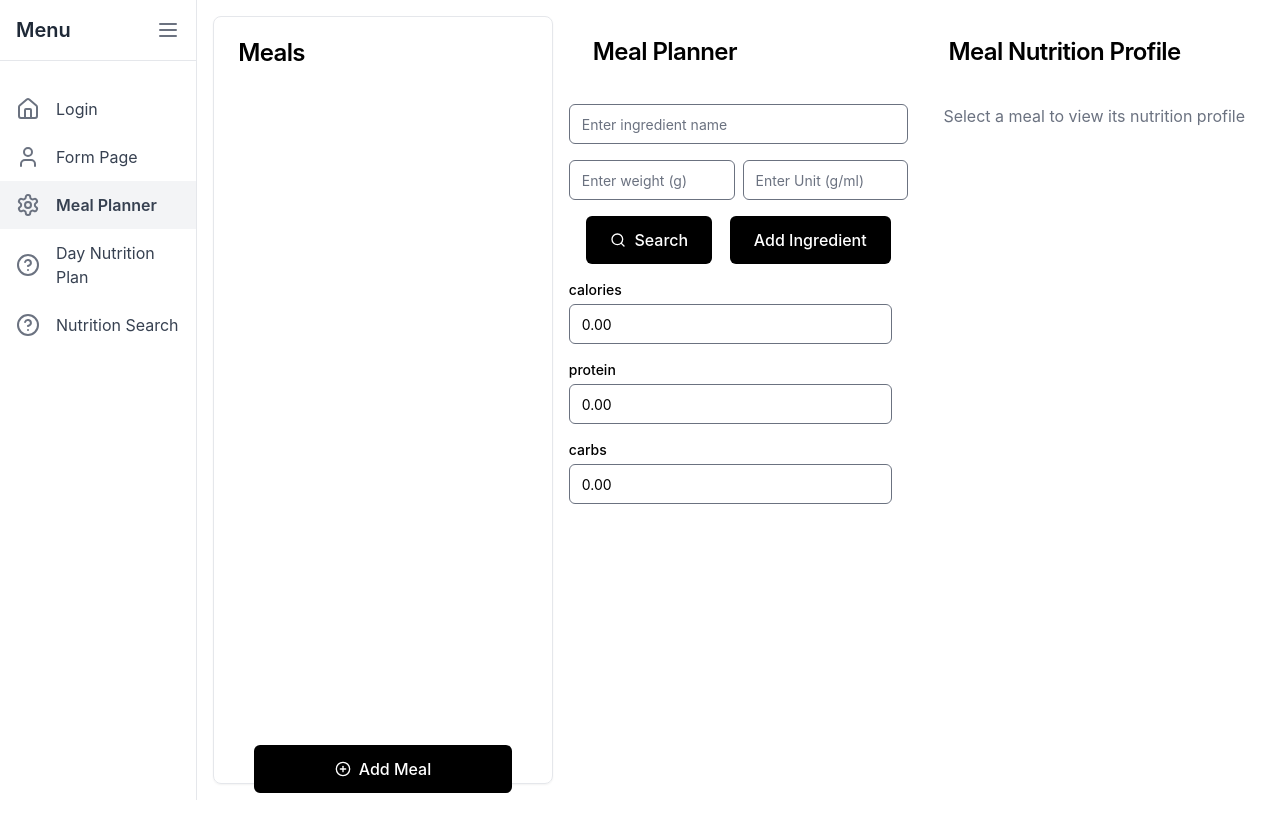
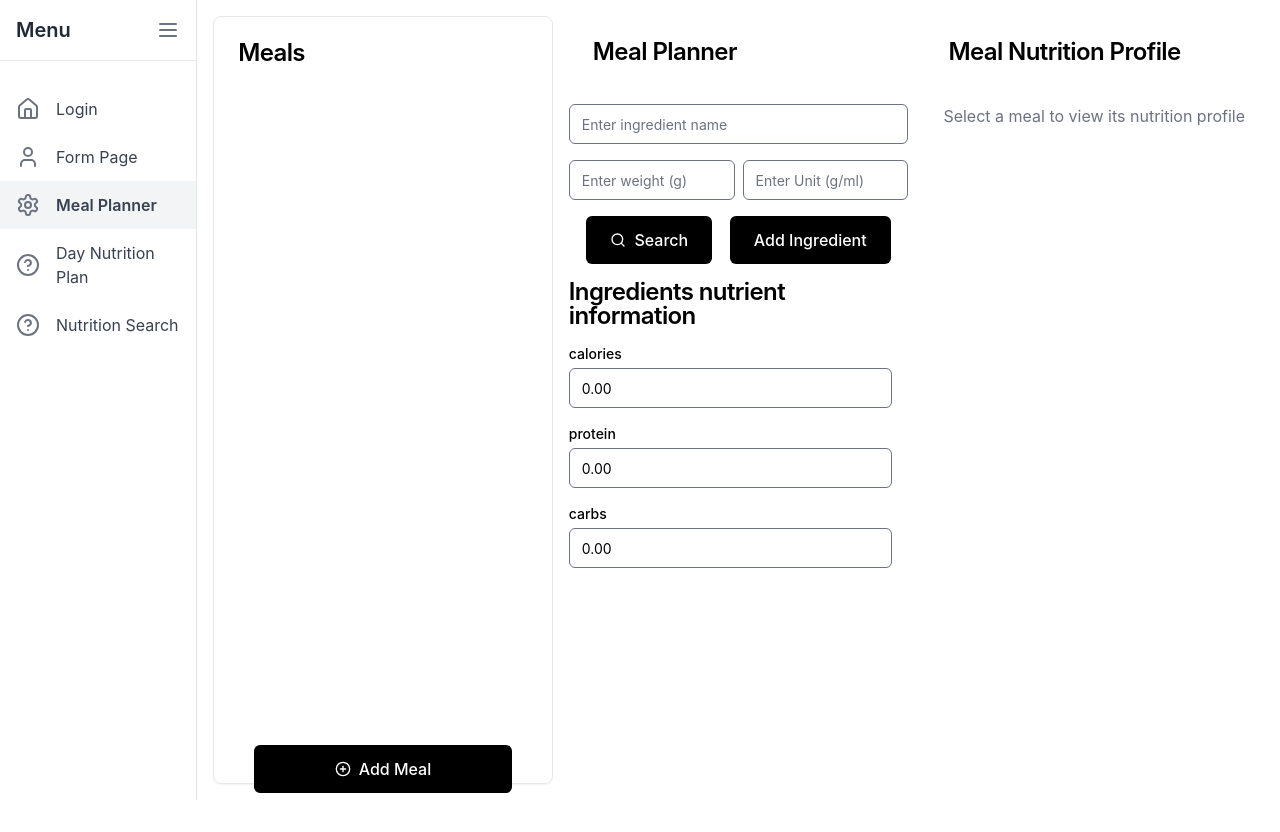
Before and after one commit to Brijesh439/vitalplate, a React (Create React App) app: page /meal in a window 1280 px wide. Built offline with nearby package versions, Linux system fonts and the light colour scheme.

Commit message:
edit pending

```diff
--- a/src/pages/meal.js
+++ b/src/pages/meal.js
@@ -394,6 +394,7 @@ const IngredientsComponent = ({
         </Button>
         <Button onClick={handleAddIngredient}>Add Ingredient</Button>
       </span>
+      <CardTitle>Ingredients nutrient information </CardTitle>
       {isLoading && <ProgressBar progress={progress} />}
       {!isLoading && (
         <ScrollArea className="h-60 w-full">
```
